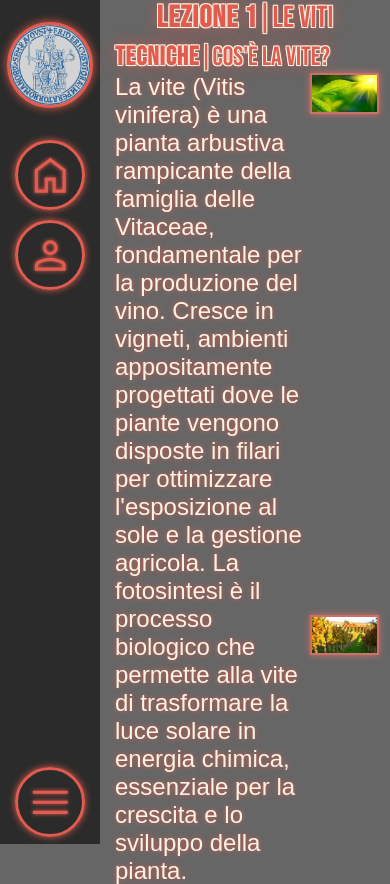
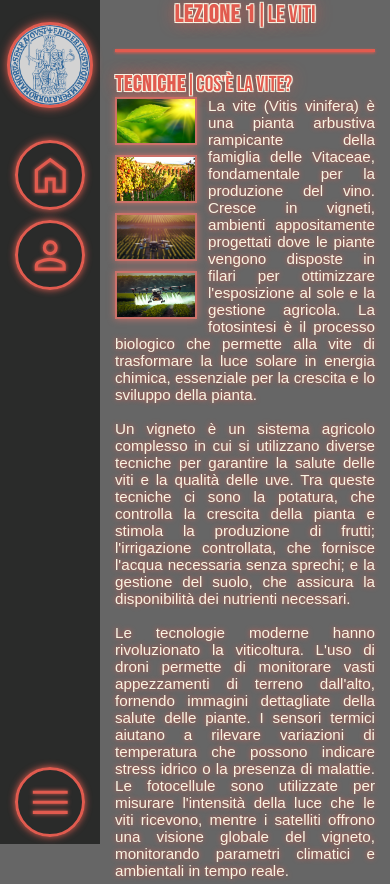
Before and after one commit to zKryle/Dalla-Vite-Al-Vino-PCTO-Website, a plain HTML site: page lezioni/lezione1.html in a window 390 px wide. Shown: the top 884 px of the page. Drawn offline with Linux system fonts and the light colour scheme; a web font is replaced by a local one.

Commit message:
fixed styling for the whole website

```diff
--- a/assets/css/base-page-styling.css
+++ b/assets/css/base-page-styling.css
@@ -162,8 +162,10 @@ hr{
 #site-body {
     display: flex;
     flex-flow: column nowrap;
+    align-items: center;
     padding: 0px 15px 0 15px;
     width: 100%;
+    max-width: 100%;
     min-height: 100% !important;
     height: min-content;
     background-color: #666666;
--- a/assets/css/index-styling.css
+++ b/assets/css/index-styling.css
@@ -73,6 +73,10 @@
     background-color: white;
 }
 
+.site-section{
+    width: 70%;
+}
+
 @media only screen and (max-width: 991px){
     #grid {
         display: grid;
@@ -84,6 +88,10 @@
         grid-template-rows: repeat(8, calc((100% - 40px) / 8));
     }
 
+    .site-section{
+        width: 100%;
+    }
+
     .grid-blank{
         display: none;
     }
--- /dev/null
+++ b/assets/css/styling-subpage copy.css
@@ -0,0 +1,23 @@
+.photo-text-column{
+    display: flex;
+    flex-direction: row;
+
+}
+
+.text-column{
+    flex: 3;
+}
+
+.photo-container{
+    display: flex;
+    flex-direction: column;
+    gap: 10%;
+    flex: 1;
+}
+
+.photo-container > img{
+    box-shadow: #cb7169 0px 0px 7px;
+    border: #cb7169 solid 2px;
+    width: 100%;
+    aspect-ratio: 16/9;
+}
--- a/assets/css/styling-subpage.css
+++ b/assets/css/styling-subpage.css
@@ -1,23 +1,37 @@
-.photo-text-column{
-    display: flex;
-    flex-direction: row;
-
+.site-section{
+    width: 55%;
 }
 
-.text-column{
-    flex: 3;
+.text-formatting{
+    width: 100%;
 }
 
 .photo-container{
     display: flex;
     flex-direction: column;
-    gap: 10%;
-    flex: 1;
+    width: 30%;
+    gap: 10px;
+    padding-right: 15px;
+    float: left;
 }
 
 .photo-container > img{
     box-shadow: #cb7169 0px 0px 7px;
     border: #cb7169 solid 2px;
+    aspect-ratio: 16/9;
     width: 100%;
-    aspect-ratio: 16/9;
 }
+
+.photo-text-column{
+    width: 100%;
+}
+
+.photo-text-column > .text-formatting > p{
+    text-align: justify;
+}
+
+@media only screen and (max-width: 991px){
+    .site-section{
+        width: 100%;
+    }
+}
--- a/assets/css/text-sections-styling.css
+++ b/assets/css/text-sections-styling.css
@@ -40,26 +40,25 @@
 
 }
 
-.text-formatting{
-    display: flex;
-    flex-direction: column;
-}
-
 .text-formatting > p{
     margin: 0;
     font-family: 'Museo Sans Rounded', sans-serif;
     font-size: 1.5rem;
     text-shadow:#e15b4f 0px 0px 5px;
     color: #f8f4e3;
-
+    width: 100%;
 }
 
 @media only screen and (max-width: 991px){
     .header-container > p {
-        font-size: 1.9rem;
+        font-size: 1.5rem;
     }
 
     .h2 > p{
-        font-size: 1.65rem;
+        font-size: 1.35rem;
+    }
+
+    .text-formatting > p{
+        font-size: 0.95rem;
     }
 }
--- a/lezioni/lezione1.html
+++ b/lezioni/lezione1.html
@@ -5,7 +5,7 @@
         <link rel="stylesheet" href="../assets/css/base-page-styling.css">
         <link rel="stylesheet" href="../assets/css/styling-subpage.css">
         <link rel="stylesheet" href="../assets/css/text-sections-styling.css">
-        <title>PCTO Vitivinicolo</title>
+        <title>Dalla Vite Al Vino 4ªAsa</title>
     </head>
     <body>
         <div class="sidebar">
@@ -36,6 +36,7 @@
                 <p style="font-weight: 900; letter-spacing: 1px;">LEZIONE 1</p>
                 <p style="font-style: normal; font-weight: 100;">|Le viti</p>
             </div>
+            <hr>
             <div class="site-section">
                 <div class="header-container h2">
                     <p style="font-weight: 900; letter-spacing: 1px;">TECNICHE</p>
@@ -44,6 +45,12 @@
 
                 <div class="photo-text-column">
                     <div class="text-formatting text-column">
+                        <div class="photo-container">
+                            <img src="../assets/img/fotosintesi.jpg" alt="">
+                            <img src="../assets/img/lezione1.jpg" alt="">
+                            <img src="../assets/img/drone.jpg" alt="">
+                            <img src="../assets/img/drone2.jpeg" alt="">
+                        </div>
                         <p>
                             La vite (Vitis vinifera) è una pianta arbustiva rampicante della famiglia delle Vitaceae, fondamentale per la produzione del vino. Cresce in vigneti, ambienti appositamente progettati dove le piante vengono disposte in filari per ottimizzare l'esposizione al sole e la gestione agricola. La fotosintesi è il processo biologico che permette alla vite di trasformare la luce solare in energia chimica, essenziale per la crescita e lo sviluppo della pianta.
                             <br><br>
@@ -58,15 +65,11 @@
                             In sintesi, la combinazione di tecniche tradizionali e tecnologie moderne nella gestione dei vigneti rappresenta il futuro della viticoltura. Queste innovazioni non solo aumentano l'efficienza e la produttività, ma contribuiscono anche alla produzione di vini di alta qualità, rispettando l'ambiente e garantendo la sostenibilità a lungo termine.
                         </p>
                     </div>
-                    <div class="photo-container">
-                        <img src="../assets/img/fotosintesi.jpg" alt="">
-                        <img src="../assets/img/lezione1.jpg" alt="">
-                        <img src="../assets/img/drone.jpg" alt="">
-                        <img src="../assets/img/drone2.jpeg" alt="">
-                    </div>
+
                 </div>
 
             </div>
+            <hr>
         </div>
         <script src="../assets/js/menu.js"></script>
     </body>
```
Also changed, not shown: index.html (+13 -2 lines), lezioni/example.html (deleted, +0 -51 lines), lezioni/lezione2.html (+9 -9 lines), lezioni/lezione3.html (+8 -8 lines), lezioni/lezione4.html (+8 -7 lines), lezioni/lezione5.html (+8 -7 lines), lezioni/lezione6.html (+8 -7 lines), lezioni/lezione7.html (+8 -7 lines), lezioni/lezione8.html (+8 -7 lines).
